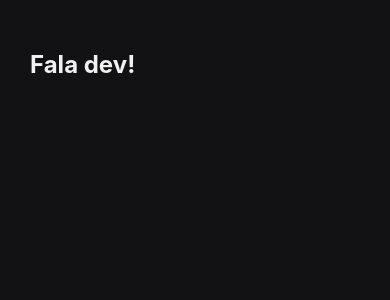
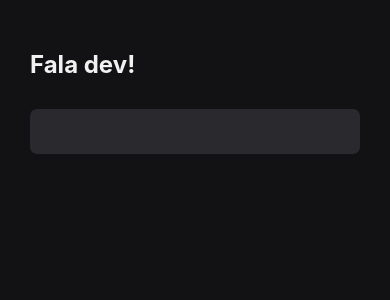
Before and after one commit to diegocar448/mytasks, a React Native app: screen / in a window 390 px wide. Shown: the top 300 px of the page. Built offline with nearby package versions, Linux system fonts and the light colour scheme.

Commit message:
TextInput_Platform

```diff
--- a/src/pages/Home/index.tsx
+++ b/src/pages/Home/index.tsx
@@ -1,5 +1,5 @@
 import React from 'react';
-import { Text, View, StyleSheet, SafeAreaView } from 'react-native';
+import { TextInput, Platform, Text, View, StyleSheet, SafeAreaView, } from 'react-native';
 
 
 export const Home = () => /*:React.JSX.Element*/ {
@@ -7,6 +7,7 @@ export const Home = () => /*:React.JSX.Element*/ {
     <SafeAreaView style={styles.safeArea}>
       <View style={styles.container}>
         <Text style={styles.title}>Fala dev!</Text>
+        <TextInput style={styles.input}/>
       </View>
     </SafeAreaView>
     )
@@ -27,5 +28,13 @@ const styles = StyleSheet.create({
     color: '#f1f1f1',
     fontSize:24,
     fontWeight:'bold',
+  },
+  input:{
+    backgroundColor:'#29292e',
+    color: '#f1f1f1',
+    fontSize:18,
+    padding:Platform.OS === 'ios' ? 15 : 12,
+    marginTop:30,
+    borderRadius:7,
   }
 });
```
